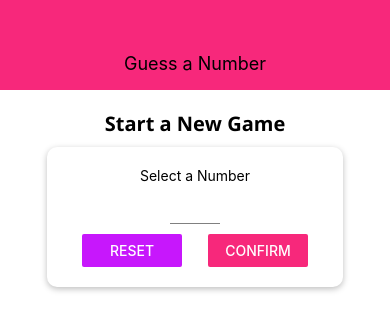
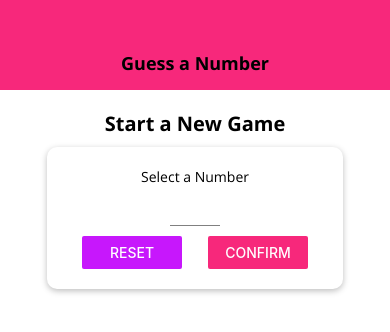
Before and after one commit to AJS2112/react-native-guess-number-app, a React Native app: screen / in a window 390 px wide. Shown: the top 332 px of the page. Built offline with nearby package versions, Linux system fonts and the light colour scheme.

Commit message:
adding-global-styles

```diff
--- a/App.js
+++ b/App.js
@@ -21,8 +21,7 @@ export default function App() {
   const [userNumber, setUserNumebr] = useState();
   const [guessRounds, setGuessRounds] = useState(0);
   const [dataLoaded, setDataLoaded] = useState(false);
-  console.log(AppLoading);
-  console.log('dataLoaded: ' + dataLoaded);
+
   if (!dataLoaded) {
     return <AppLoading
       startAsync={fetchFonts}
--- a/components/Header.js
+++ b/components/Header.js
@@ -24,6 +24,7 @@ const styles = StyleSheet.create({
     headerTitle: {
         color: 'black',
         fontSize: 18,
+        fontFamily: 'open-sans-bold'
     }
 });
 
--- /dev/null
+++ b/constants/DefaultStyles.js
@@ -0,0 +1,11 @@
+import { StyleSheet } from "react-native";
+
+export default StyleSheet.create({
+    bodyText: {
+        fontFamily: 'open-sans'
+    },
+    titleText: {
+        fontFamily: 'open-sans-bold',
+        fontSize: 18
+    }
+});
--- a/package.json
+++ b/package.json
@@ -14,7 +14,8 @@
     "react-dom": "17.0.1",
     "react-native": "0.64.2",
     "react-native-web": "0.17.1",
-    "expo-app-loading": "~1.2.1"
+    "expo-app-loading": "~1.2.1",
+    "expo-font": "~10.0.3"
   },
   "devDependencies": {
     "@babel/core": "^7.12.9"
--- a/screens/GameScreen.js
+++ b/screens/GameScreen.js
@@ -2,6 +2,7 @@ import React, { useState, useRef, useEffect } from "react";
 import { View, Text, StyleSheet, Button, Alert } from "react-native";
 import NumberContainer from "../components/NumberContainer";
 import Card from "../components/Card";
+import DefaultStyles from "../constants/DefaultStyles";
 
 const generateRandomBetween = (min, max, exclude) => {
     min = Math.ceil(min);
@@ -47,7 +48,7 @@ const GameScreen = props => {
 
     return (
         <View style={styles.screen}>
-            <Text>Opponent's Guess</Text>
+            <Text style={DefaultStyles.titleText}>Opponent's Guess</Text>
             <NumberContainer>{currentGuess}</NumberContainer>
             <Card style={styles.buttonContainer}>
                 <Button title="LOWER" onPress={nextGuessGandler.bind(this, 'lower')} />
--- a/screens/StartGameScreen.js
+++ b/screens/StartGameScreen.js
@@ -4,7 +4,8 @@ import Card from "../components/Card";
 import CustomColors from "../constants/CustomColors";
 import Input from "../components/Input";
 import NumberContainer from "../components/NumberContainer";
-
+import DefaultStyles
+    from "../constants/DefaultStyles";
 const StartGameScreeen = props => {
     const [enteredValue, setEnteredValue] = useState('');
     const [confirmed, setConfirmed] = useState(false);
@@ -47,7 +48,7 @@ const StartGameScreeen = props => {
             <View style={styles.screen}>
                 <Text style={styles.title}>Start a New Game</Text>
                 <Card style={styles.inputContainer}>
-                    <Text>Select a Number</Text>
+                    <Text style={DefaultStyles.bodyText}>Select a Number</Text>
                     <Input
                         style={styles.input}
                         blurOnSubmit
```
